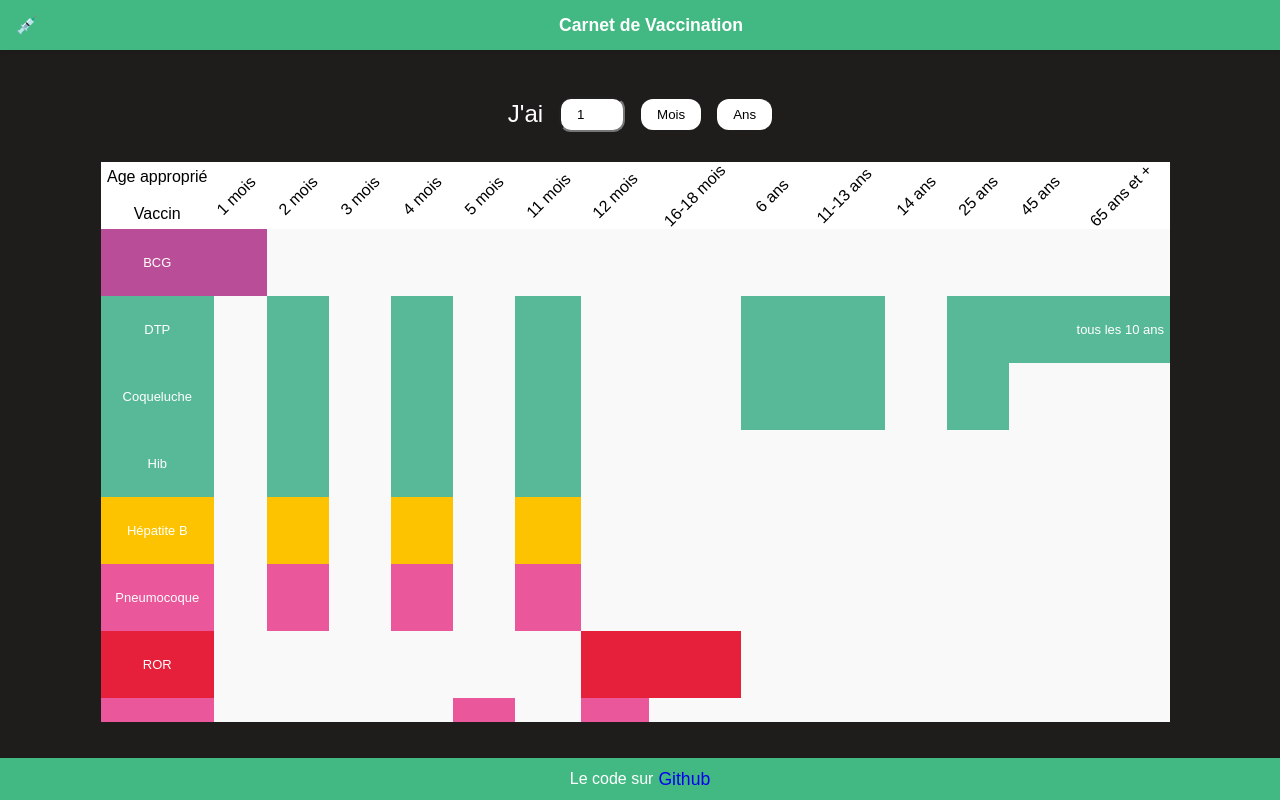
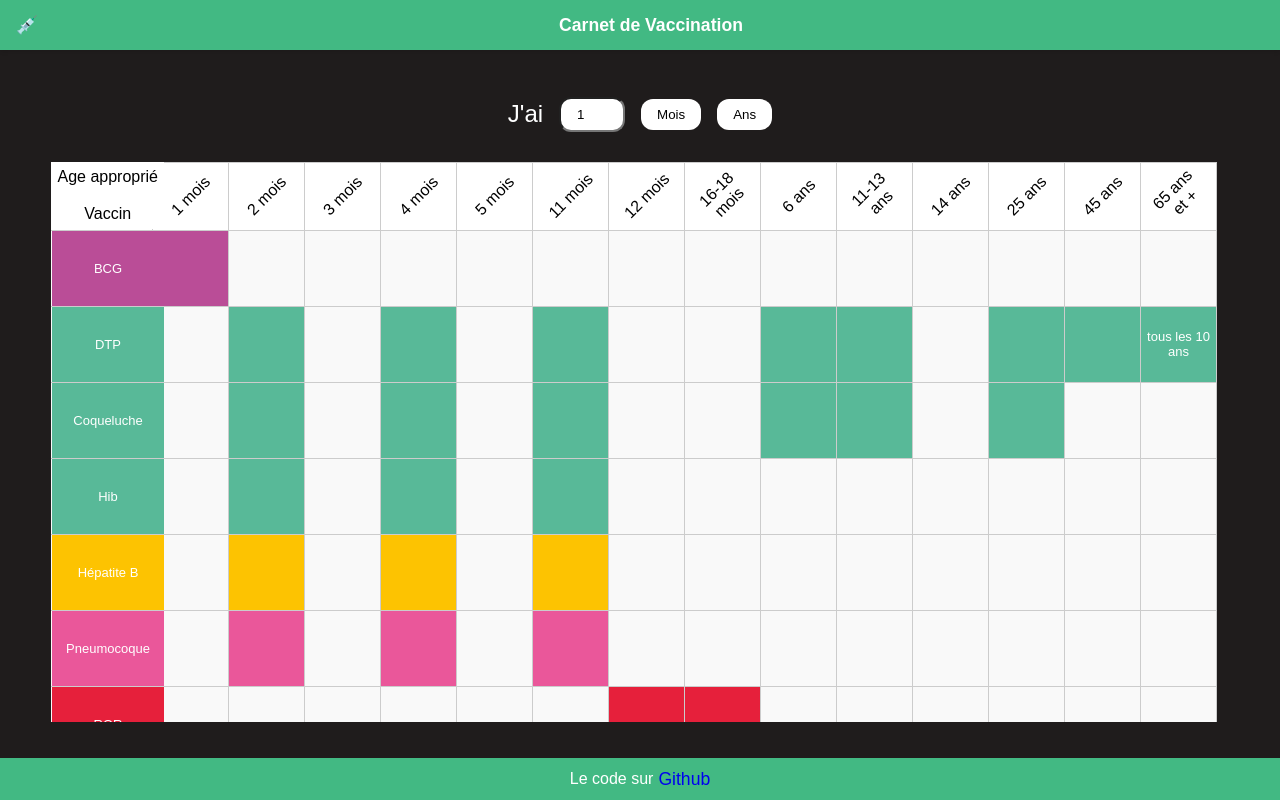
Before and after one commit to sthiefaine/carnet-vaccination, a Vue app: page / in a window 1280 px wide. Built offline with nearby package versions, Linux system fonts and the light colour scheme.

Commit message:
feat(table): edit check icon and td size

```diff
--- a/src/components/Table/TableSite.vue
+++ b/src/components/Table/TableSite.vue
@@ -128,7 +128,7 @@ onMounted(() => {
 }
 
 .validated {
-  background-image: url('@/assets/success.png');
+  background-image: url('@/assets/success.svg');
   background-size: contain;
   background-repeat: no-repeat;
 }
@@ -148,9 +148,16 @@ th,
 td {
   padding: 6px;
   text-align: center;
-  text-wrap: nowrap;
   min-width: 50px;
   height: 55px;
+  border: 1px solid #ccc;
+}
+
+td:not(:first-child) {
+  width: 63px !important;
+  height: 63px !important;
+  max-width: 63px !important;
+  max-height: 63px !important;
 }
 
 th:first-of-type {
@@ -168,6 +175,7 @@ td:first-of-type {
   left: 0;
   top: 67px;
   z-index: 1;
+  text-wrap: nowrap;
 }
 
 td {
```
Also changed, not shown: src/assets/success.png (deleted), src/assets/success.svg (added).
